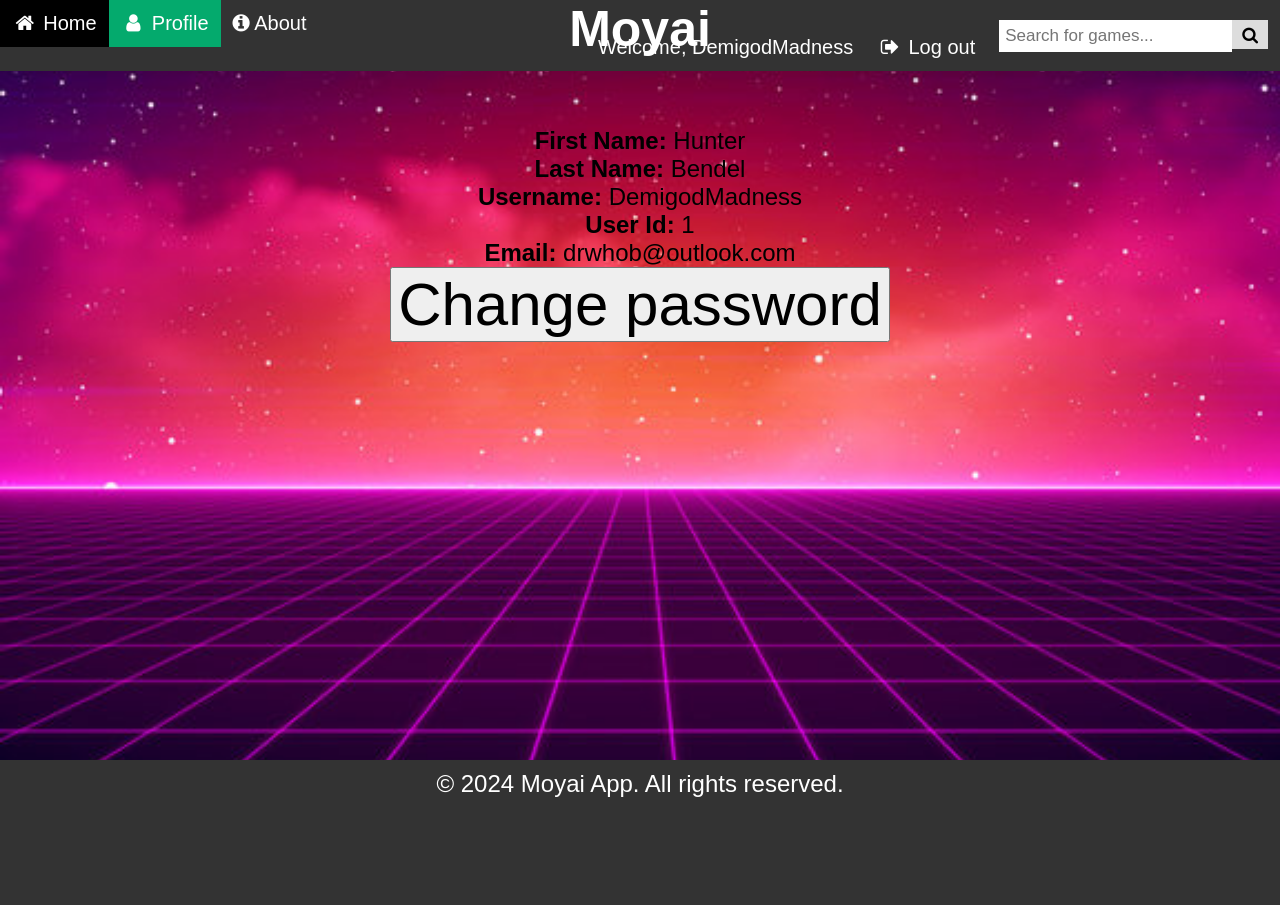
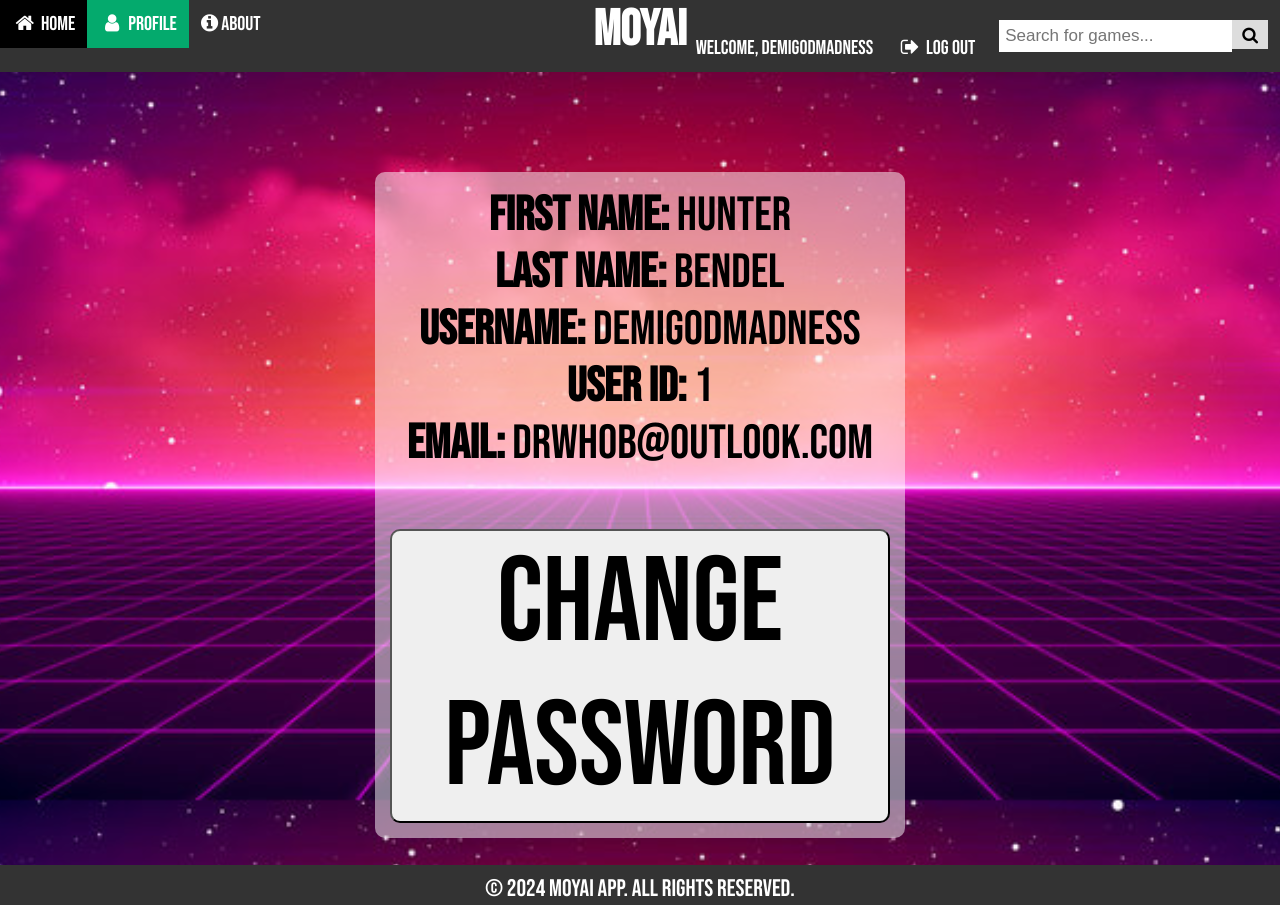
Before and after one commit to HunterBendel/Moyai, a Flask app: page /profile in a window 1280 px wide. Before the commit the page ends 797 px from the top, so only its background shows below. Run offline with Flask 3, Linux system fonts and the light colour scheme; a user stored in the database is signed in; some libraries are stand-ins or nearby versions.

Commit message:
got the css for the profile page

```diff
--- /dev/null
+++ b/static/profile.css
@@ -0,0 +1,122 @@
+/*→This is the custom font←*/
+.bebas-neue-regular {
+    font-family: "Bebas Neue", sans-serif;
+    font-weight: 400;
+    font-style: normal;
+}
+
+/*→This is to adjust the content of the body←*/
+body {
+    background-image: url('/static/images/moyai_background.jpg');
+    background-size: cover; /* Ensures the image covers the entire element */
+    background-position: center; /* Centers the image */
+    background-repeat: no-repeat; /* Prevents repeating the image */
+    background-attachment: fixed; /* Keeps the image fixed during scrolling */
+    font-family: "Bebas Neue", sans-serif;
+    font-size: 150%;
+    text-align: center;
+    position: relative;
+    margin: 0;
+    flex-direction: column;
+    padding: 0;
+    min-height: 88%; /*the biggest percentage possibel before a scroll bar is needed*/
+    /* padding-bottom: 109px; */
+    padding-bottom: 17px;/*Original value was 109px*/
+}
+
+.container {
+    background-color: #FFFFFF80;
+    transition: margin-top 0.3s ease; /* Smooth transition for margin-top */
+    border-radius: 10px;
+    max-width: 500px;
+    font-size: 200%;
+    text-align: center;
+    align-items: center;
+    align-content: center;
+    padding: 15px;
+    margin: 0 auto;
+    margin-top: 100px;
+    margin-bottom: 50px;
+}
+
+.btn {
+    border-radius: 10px;
+}
+
+footer {
+    width: 100%;
+    height: 40px; /* Set the height of your footer */
+    background-color: #333;
+    color: #fff;
+    text-align: center;
+    line-height: 0px; /* Center the text vertically */
+    position: absolute; /* Adjusts position to absolute */
+    bottom: 0%; /* Positions the footer at the bottom of the page */
+}
+
+/* Adjustments for different viewport sizes based on width and height */
+@media (max-width: 1024px) {
+    .button-container {
+        margin-top: 250px;
+    }
+}
+
+@media (max-width: 896px) {
+    .button-container {
+        margin-top: 225px;
+    }
+}
+
+@media (max-width: 768px) {
+    .button-container {
+        margin-top: 200px;
+    }
+}
+
+@media (max-width: 640px) {
+    .button-container {
+        margin-top: 175px;
+    }
+}
+/*meowmeowmeow*/
+@media (max-height: 1024px) {
+    .button-container {
+        margin-top: 250px;
+    }
+}
+
+@media (max-height: 896px) {
+    .button-container {
+        margin-top: 200px;
+    }
+}
+
+@media (max-height: 768px) {
+    .button-container {
+        margin-top: 150px;
+    }
+}
+
+@media (max-height: 640px) {
+    .button-container {
+        margin-top: 100px;
+    }
+}
+
+@media (max-height: 512px) {
+    .button-container {
+        margin-top: 50px;
+    }
+    .button-container {
+        display: inline;
+    }
+}
+
+@media (max-height: 384px) {
+    .button-container {
+        margin-top: 0px;
+    }
+    .button-container {
+        display: inline;
+    }
+}
--- a/static/style.css
+++ b/static/style.css
@@ -105,7 +105,6 @@ body {
 } */
 
 /* Adjustments for different viewport sizes based on width and height */
-
 @media (max-width: 1024px) {
     .button-container {
         margin-top: 250px;
--- a/templates/profile_page.html
+++ b/templates/profile_page.html
@@ -1,6 +1,10 @@
 <!-- This is to construct the navbar and update the active state to whatever
      page it is on. -->
 <head>
+  <link rel="preconnect" href="https://fonts.googleapis.com">
+  <link rel="preconnect" href="https://fonts.gstatic.com" crossorigin>
+  <link href="https://fonts.googleapis.com/css2?family=Bebas+Neue&display=swap" rel="stylesheet">
+  <link rel="stylesheet" type="text/css" href="{{ url_for('static', filename='profile.css') }}">
   <div class="navbar">
     <a href="home"><i class="fa fa-fw fa-home"></i> Home</a>
     <a class="active" href="profile"><i class="fa fa-fw fa-user"></i> Profile</a>
@@ -21,15 +25,17 @@
 
 {% block content %}
 <title>Profile</title>
-
-<br/><br/>
-
+<body>
+  <div class="container">
     <strong>First Name: </strong>{{ current_user.first}}<br/>
     <strong>Last Name: </strong>{{ current_user.last}}<br/>
     <strong>Username: </strong>{{ current_user.username}}<br/>
     <strong>User Id: </strong>{{ current_user.id}}<br/>
     <strong>Email: </strong>{{ current_user.email}}<br/>
+    <br>
     <button type="button" class="btn btn-lg btn-primary btn-block" onclick="location.href='change_password'">Change password</button>
+  </div>
+</body>
 
 
 {% endblock %}
```
Lines whose indentation alone changed are shown as unchanged.
